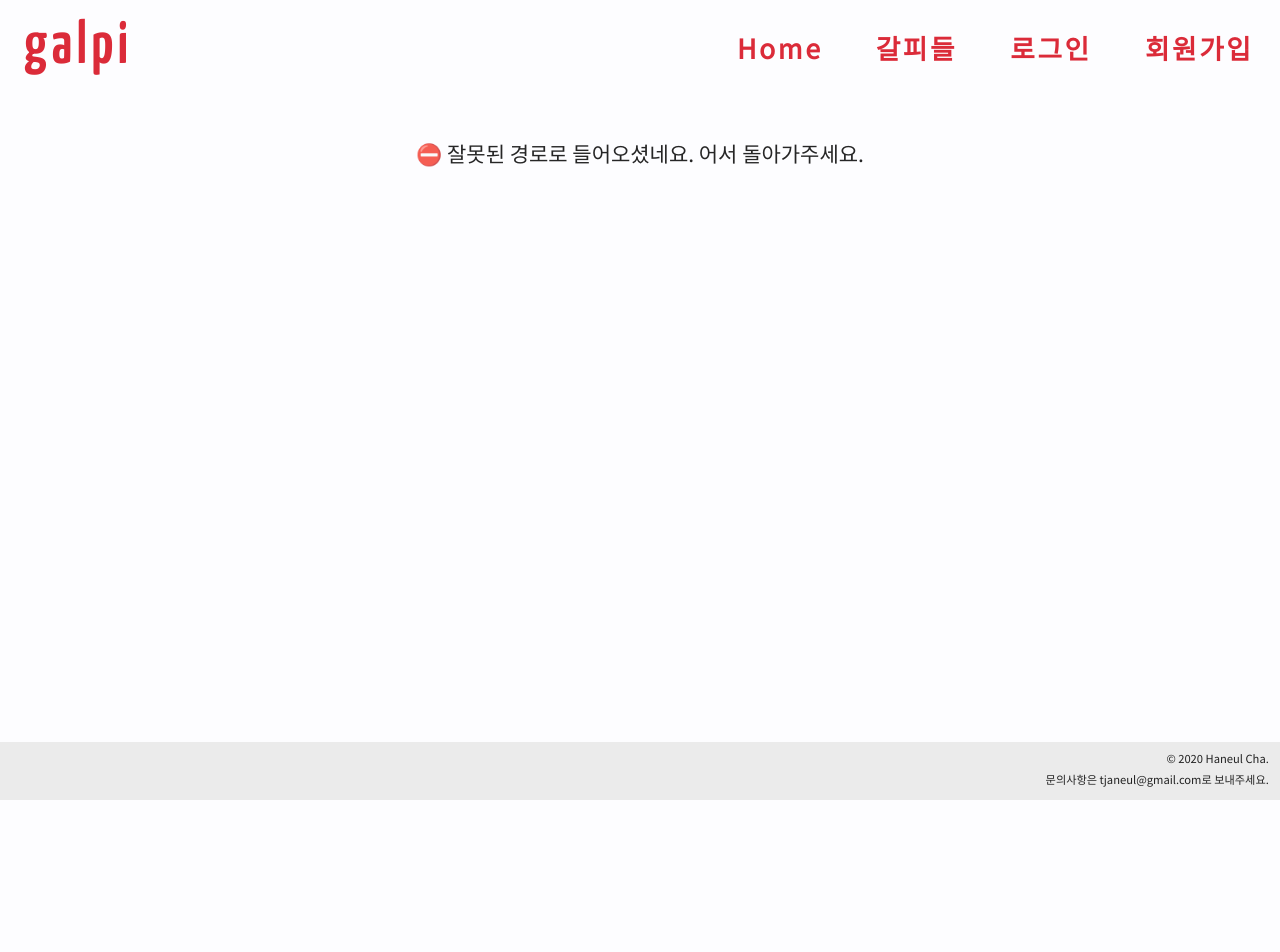
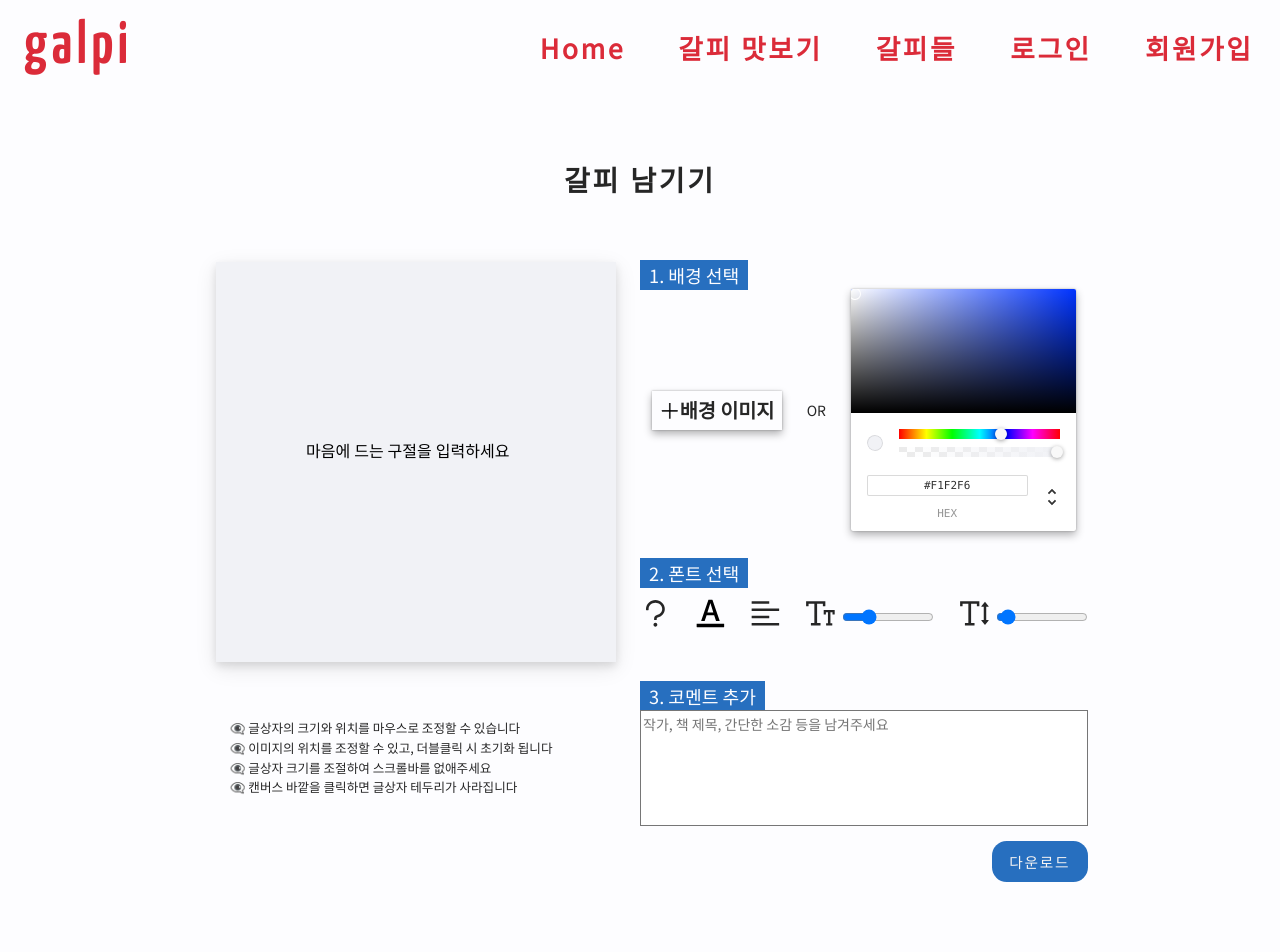
Before and after one commit to haneulcha/galpi, a React (Create React App) app in the folder client/: page /postd in a window 1280 px wide. Shown: the top 952 px of the page. Before the commit the page ends 800 px from the top, so only its background shows below. Built offline with nearby package versions, Linux system fonts and the light colour scheme; no server answers.

Commit message:
Add: galpi img download route(/postd)

```diff
--- a/client/package.json
+++ b/client/package.json
@@ -11,6 +11,7 @@
     "axios": "^0.21.1",
     "dom-to-image": "^2.6.0",
     "email-validator": "^2.0.4",
+    "normalize.css": "^8.0.1",
     "react": "^16.14.0",
     "react-app-polyfill": "^2.0.0",
     "react-color": "^2.19.3",
--- a/client/src/App.js
+++ b/client/src/App.js
@@ -45,6 +45,7 @@ const App = () => {
 
               <GuestRoute path="/login" component={Login} />
               <GuestRoute path="/register" component={Register} />
+              <GuestRoute path="/postd" component={Posting} />
 
               <AuthRoute path="/dashboard" component={Dashboard} />
               <AuthRoute path="/home" component={Home} />
--- a/client/src/components/views/NavBar/index.js
+++ b/client/src/components/views/NavBar/index.js
@@ -70,6 +70,9 @@ const NavBar = (props) => {
                 </NavLink>
               </li>
               <li>
+                <NavLink to="/postd">갈피 맛보기</NavLink>
+              </li>
+              <li>
                 <NavLink to="/thumbnails">갈피들</NavLink>
               </li>
               <li>
--- a/client/src/components/views/PostingPage/index.js
+++ b/client/src/components/views/PostingPage/index.js
@@ -1,4 +1,5 @@
 import React, { useState, useEffect, useRef } from "react";
+import { useLocation } from "react-router-dom";
 import { useDispatch } from "react-redux";
 import domtoimage from "dom-to-image";
 import Canvas from "./canvas";
@@ -16,6 +17,7 @@ import { errorHandle } from "../../../_actions/error_actions";
 import { LoadingOutlined } from "@ant-design/icons";
 
 const Posting = (props) => {
+  const location = useLocation();
   const dispatch = useDispatch();
   const { history } = props;
   const [url, setUrl] = useState(); // preview
@@ -32,8 +34,20 @@ const Posting = (props) => {
   const [content, setContent] = useState("");
   const [loading, setLoading] = useState(false);
 
+  const loggedIn = useRef();
   const canvasRef = useRef();
 
+  const imgDownload = () => {
+    setLoading(true);
+    const canvasDiv = canvasRef.current;
+    domtoimage.toPng(canvasDiv).then((dataUrl) => {
+      const link = document.createElement("a");
+      link.download = "galpi-image.png";
+      link.href = dataUrl;
+      link.click();
+      setLoading(false);
+    });
+  };
   const postContent = async (url) => {
     if (!content) {
       return alert("코멘트를 적어주세요");
@@ -79,6 +93,13 @@ const Posting = (props) => {
 
   useEffect(() => setOpt(true), [url]);
   useEffect(() => setOpt(false), [color]);
+  useEffect(() => {
+    if (location.pathname === "/postd") {
+      loggedIn.current = true;
+    } else {
+      loggedIn.current = false;
+    }
+  }, []);
 
   return (
     <div className="posting">
@@ -132,13 +153,14 @@ const Posting = (props) => {
           name="content"
           value={content}
           rows="5"
+          disabled={loggedIn.current ? true : false}
           onChange={(e) => setContent(e.target.value)}
           placeholder="작가, 책 제목, 간단한 소감 등을 남겨주세요"
         />
       </div>
       <div className="upload-btn">
-        <button onClick={domToImage}>
-          {!loading ? "업로드" : <LoadingOutlined />}
+        <button onClick={loggedIn ? imgDownload : domToImage}>
+          {!loading ? loggedIn ? "다운로드" : "업로드" : <LoadingOutlined />}
         </button>
       </div>
     </div>
```
Also changed, not shown: 1 other file (tests, documents, lock files or other folders).
